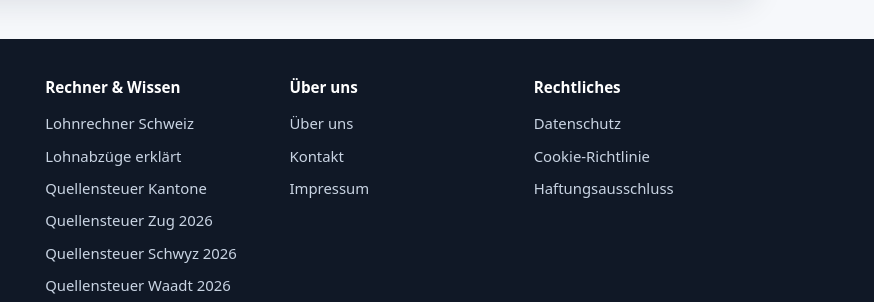
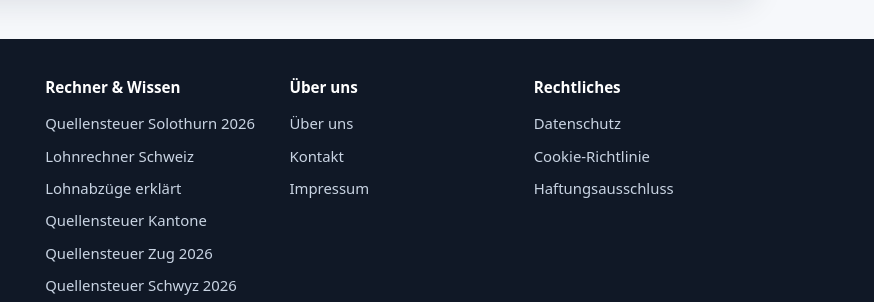
Before and after one commit to mirzacreative/lohnrechner-schweiz, a plain HTML site: page index.html in a window 1280 px wide. Shown: the part 3769-4071 px from the top of the page, 406-1280 px from the left. Drawn offline with Linux system fonts and the light colour scheme.

Commit message:
Add Quellensteuer Solothurn link to homepage

```diff
--- a/index.html
+++ b/index.html
@@ -267,7 +267,7 @@
       <div>
         <h4>Rechner &amp; Wissen</h4>
         <ul>
-          <li><a href="index.html">Lohnrechner Schweiz</a></li>
+          <li><a href="quellensteuer-solothurn-2026.html">Quellensteuer Solothurn 2026</a>        </li>          <li><a href="index.html">Lohnrechner Schweiz</a></li>
           <li><a href="lohnrechner-schweiz-erklaert.html">Lohnabzüge erklärt</a></li>
           <li><a href="quellensteuer-kantone.html">Quellensteuer Kantone</a></li>
           <li><a href="quellensteuer-zug-2026.html">Quellensteuer Zug 2026</a></li>
```
